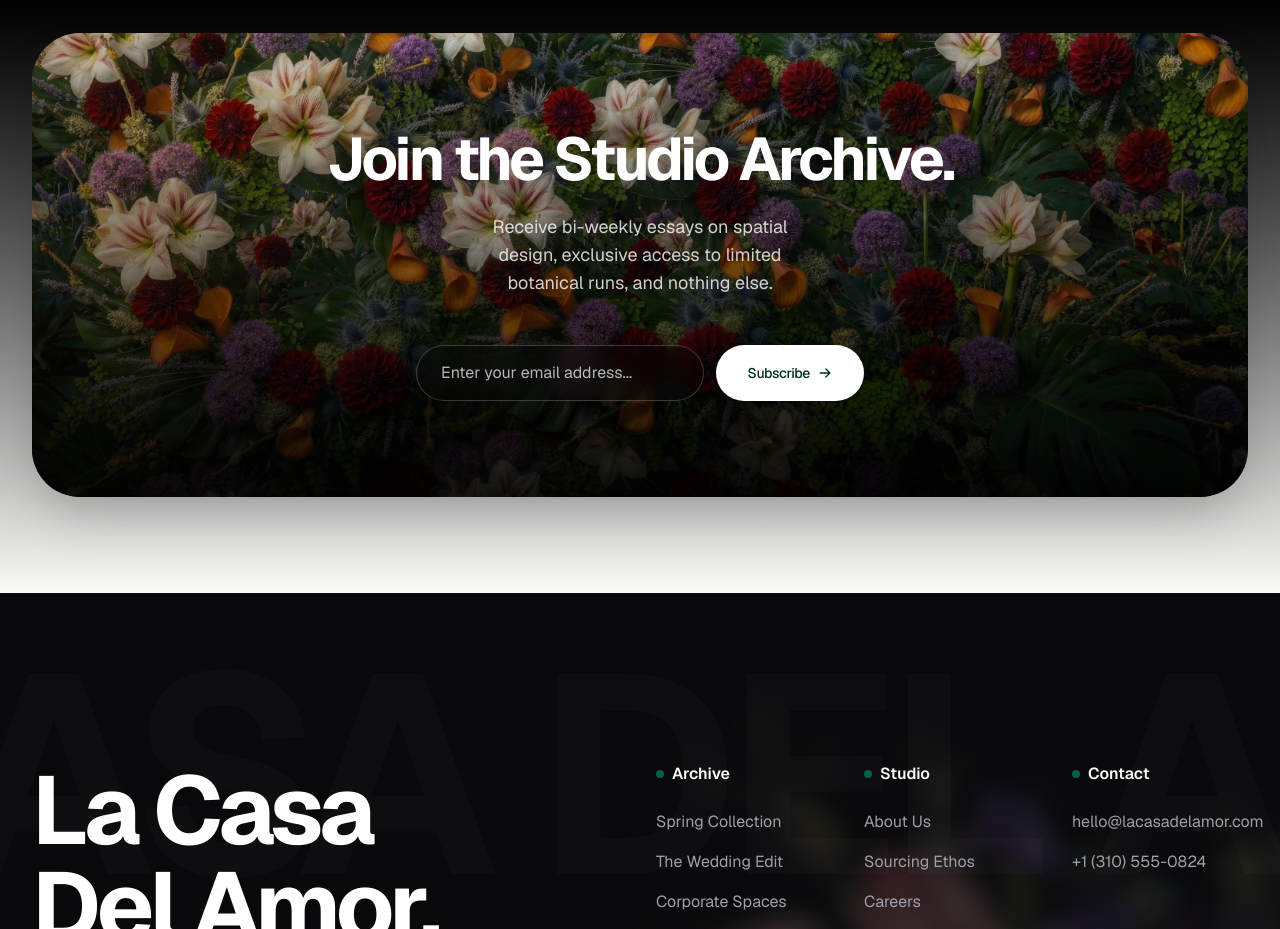
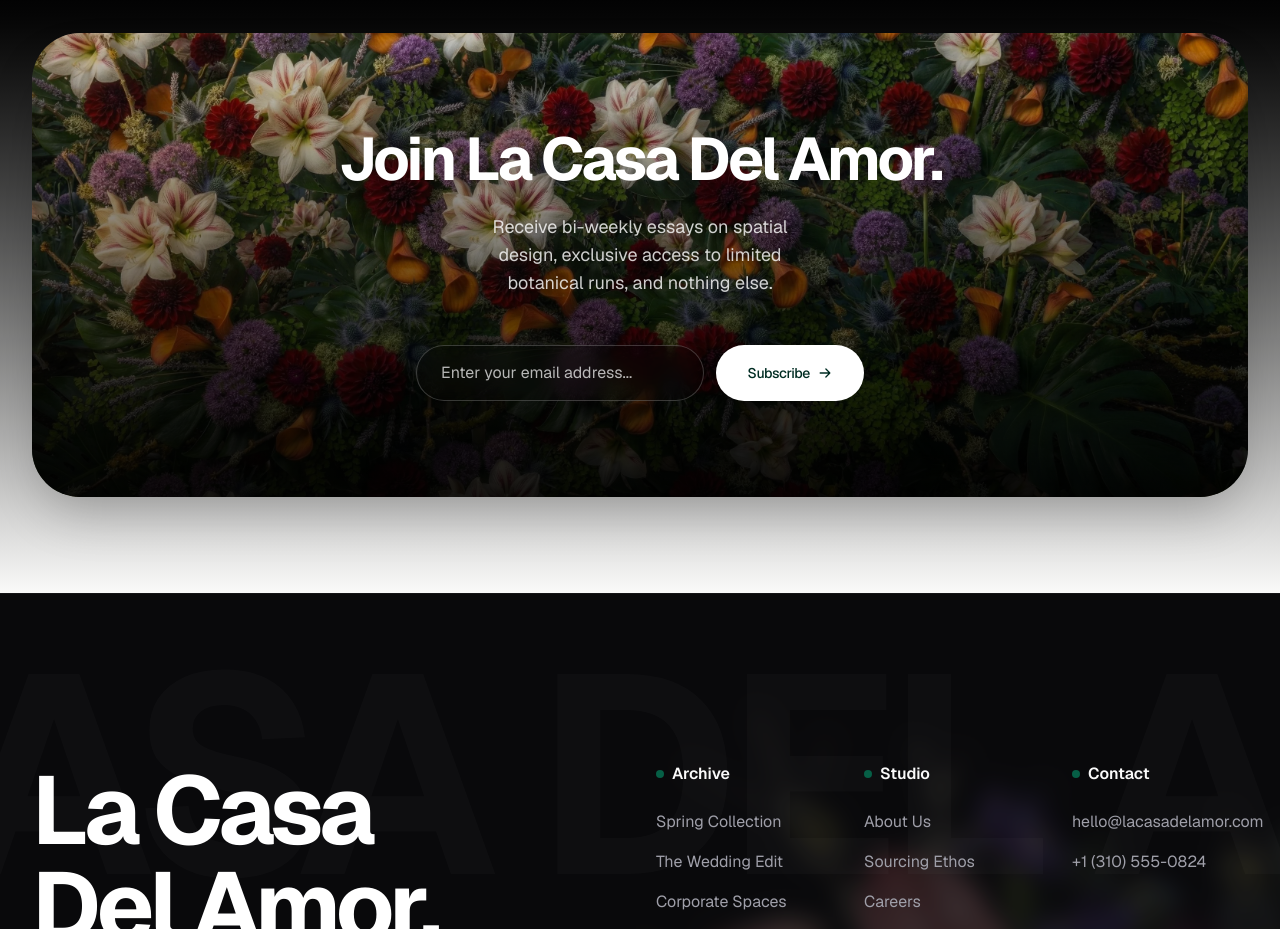
Before and after one commit to S7331331337S/floria-landing-page, a Next.js app: page / in a window 1280 px wide. Shown: the part 6360-7289 px from the top of the page. Built offline with nearby package versions, Linux system fonts and the light colour scheme.

Commit message:
Update CTA heading to "Join La Casa Del Amor."

```diff
--- a/src/components/sections/NewsletterCTA.tsx
+++ b/src/components/sections/NewsletterCTA.tsx
@@ -26,7 +26,7 @@ export function NewsletterCTA() {
                     <div className="absolute inset-0 bg-gradient-to-t from-black/90 via-black/50 to-black/20 z-0 pointer-events-none" />
 
                     <h2 className="text-4xl md:text-6xl font-bold tracking-tighter text-white mb-6 z-10">
-                        Join the Studio Archive.
+                        Join La Casa Del Amor.
                     </h2>
                     <p className="text-lg text-white/80 max-w-[35ch] mb-12 z-10 text-balance">
                         Receive bi-weekly essays on spatial design, exclusive access to limited botanical runs, and nothing else.
```
